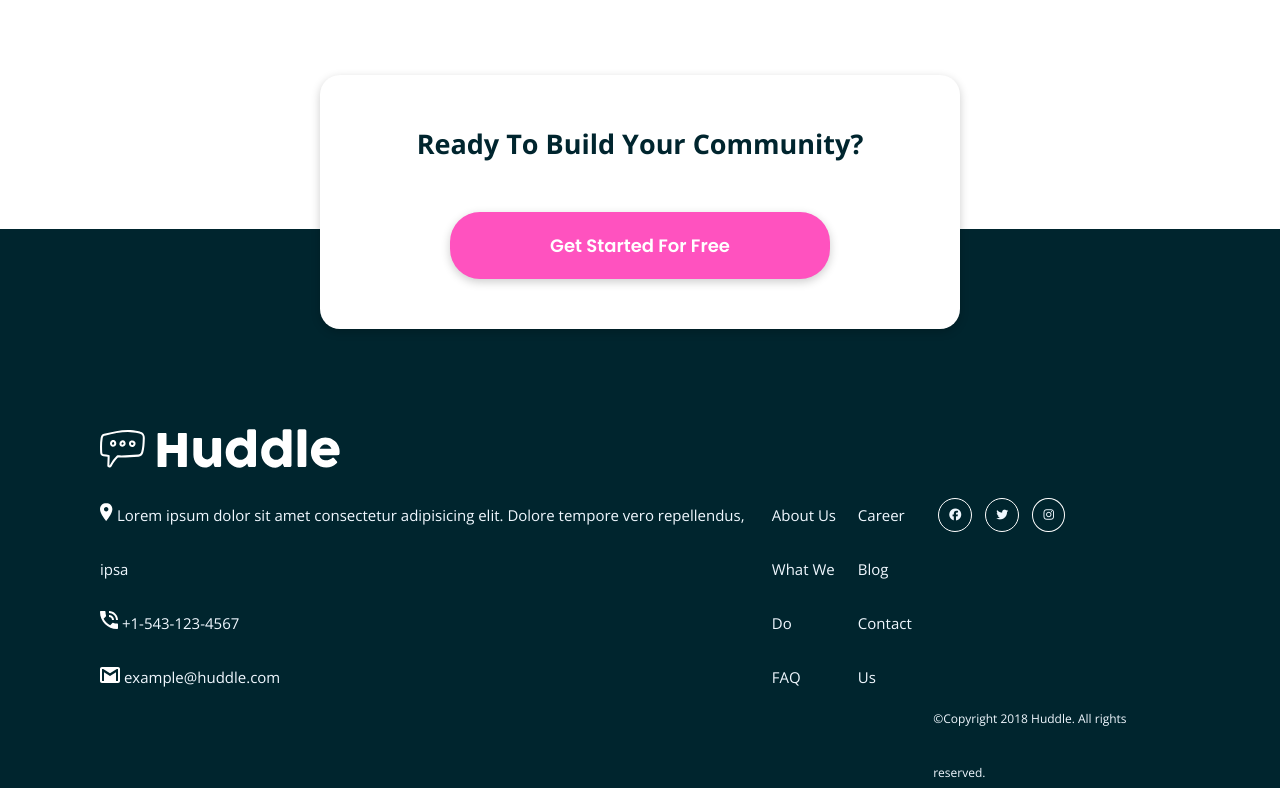
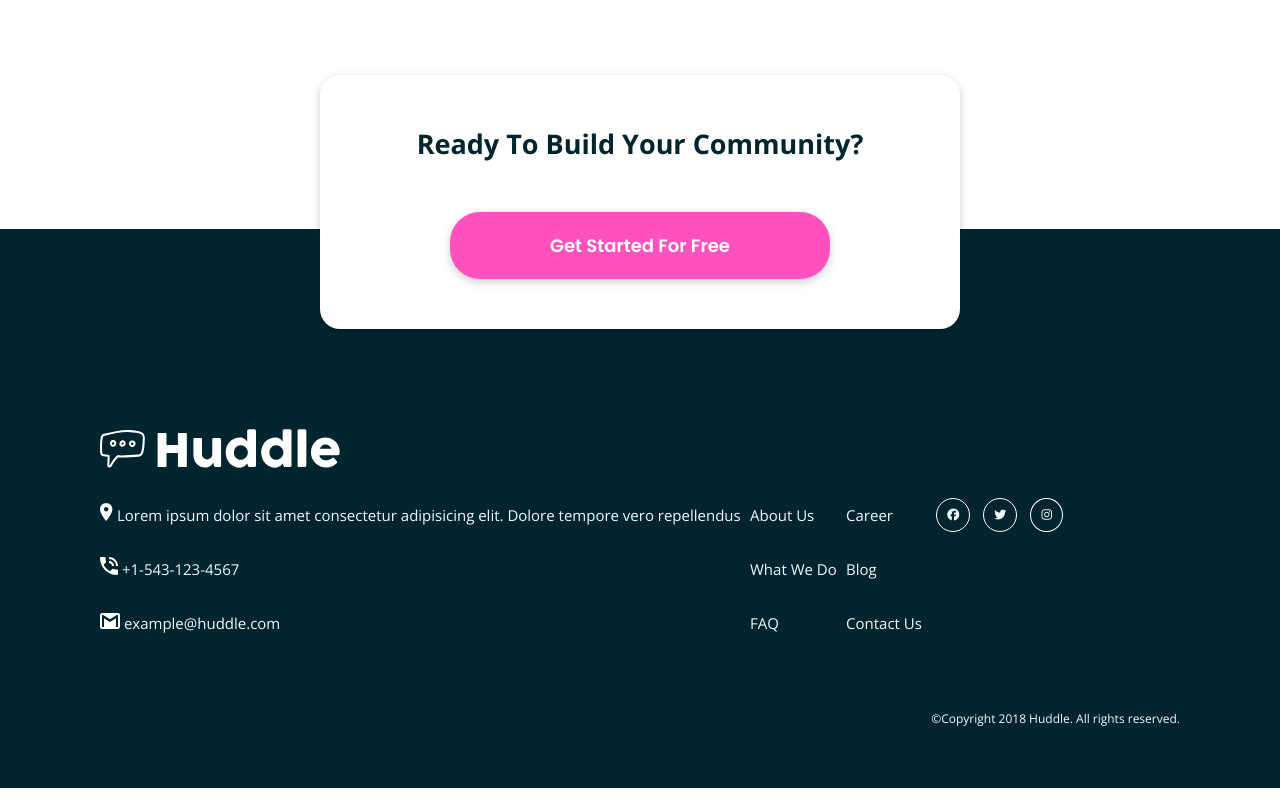
Before and after one commit to Kingatod/Responsiveness-and-Media-Queries-II, a plain HTML site: page index.html in a window 1280 px wide. Shown: the part 2632-3432 px from the top of the page. Drawn offline with nearby package versions, Linux system fonts and the light colour scheme.

Commit message:
Landing page

```diff
--- a/index.html
+++ b/index.html
@@ -73,16 +73,15 @@
                 <div>
                     <ul>
                         <li>
-                            <p class="p1"><img src="icon-location.svg"> Lorem ipsum dolor sit amet consectetur
-                                adipisicing elit. Dolore tempore vero repellendus,
-                                ipsa
+                            <p class="p1"><img src="icon-location.svg">   Lorem ipsum dolor sit amet consectetur
+                                adipisicing elit. Dolore tempore vero repellendus
                                 </p>
                         </li>
                         <li>
-                            <p><img src="icon-phone.svg"> +1-543-123-4567</p>
+                            <p><img src="icon-phone.svg">   +1-543-123-4567</p>
                         </li>
                         <li>
-                            <p><img src="icon-email.svg"> example@huddle.com</p>
+                            <p><img src="icon-email.svg">   example@huddle.com</p>
                         </li>
                     </ul>
                 </div>
```
